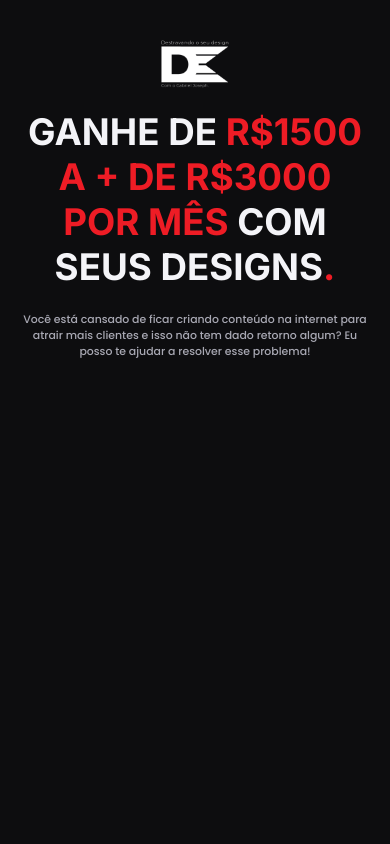
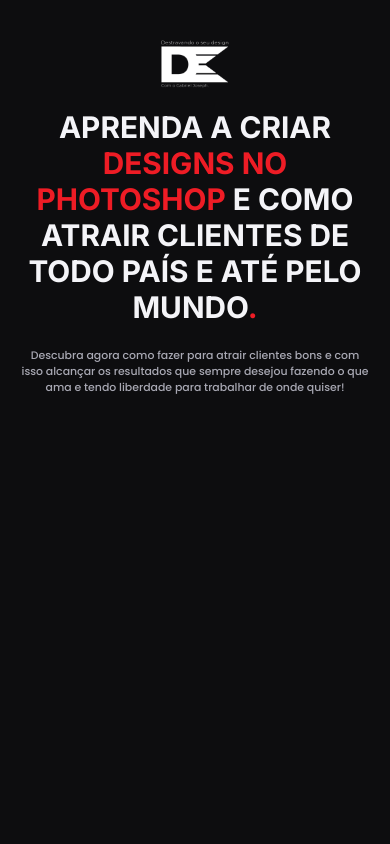
Before and after one commit to gabrieldiasss/freela-destravando-seu-design, a React (Create React App) app: page / in a window 390 px wide. Shown: the top 844 px of the page. Built offline with nearby package versions, Linux system fonts and the light colour scheme.

Commit message:
125 deploy

```diff
--- a/src/App.css
+++ b/src/App.css
@@ -50,7 +50,7 @@ header .logo-design {
     text-align: center;
     font-size: 6rem;
     width: 90%;
-    max-width: 900px;
+    max-width: 1200px;
     margin: 0 auto;
     font-family: Inter;
     color: #F4F4F8;
@@ -182,13 +182,9 @@ header .logo-design {
 
 @media(max-width: 980px) {
 
-    .titulo-principal-1 h2 {
-        font-size: 7.4rem;
-
-    }
-
-    .chamar-atencao small {
-        font-size: 7.4rem;
+    .titulo-principal-1 h2,
+    .chamar-atencao small{
+        font-size: 6rem;
     }
 
     .text-segunda-parte {
@@ -202,7 +198,6 @@ header .logo-design {
         font-size: 3.5rem;
 
     }
-
 
 
 }
--- a/src/App.js
+++ b/src/App.js
@@ -28,11 +28,11 @@ export default () => {
 				</header>
 
 				<div className="titulo-principal-1">
-					<h2 className="chamar-atencao">GANHE DE <small>R$1500 A + DE R$3000 POR MÊS</small> COM SEUS DESIGNS<small>.</small></h2>
+					<h2 className="chamar-atencao">APRENDA A CRIAR <small>DESIGNS NO PHOTOSHOP</small> E COMO ATRAIR CLIENTES DE TODO PAÍS E ATÉ PELO MUNDO<small>.</small></h2>
 				</div>
 
 				<div className="segunda-parte" >
-					<div className="text-segunda-parte">Você está cansado de ficar criando conteúdo na internet para atrair mais clientes e isso não tem dado retorno algum? Eu posso te ajudar a resolver esse problema!</div>
+					<div className="text-segunda-parte">Descubra agora como fazer para atrair clientes bons e com isso alcançar os resultados que sempre desejou fazendo o que ama e tendo liberdade para trabalhar de onde quiser!</div>
 				</div>
 
 				<div className="video">
```
Also changed, not shown: 1 other file (tests, documents, lock files or other folders).
